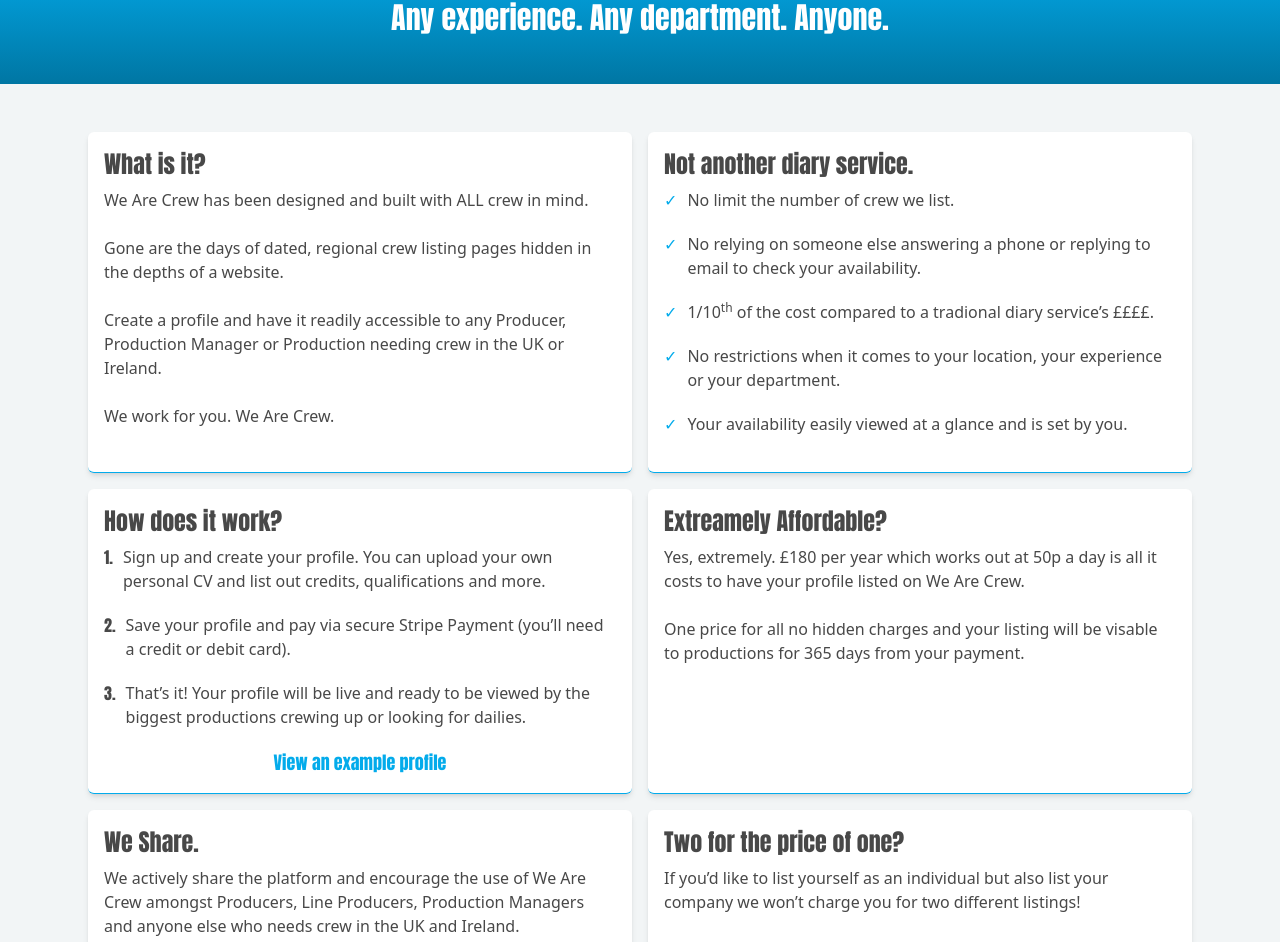
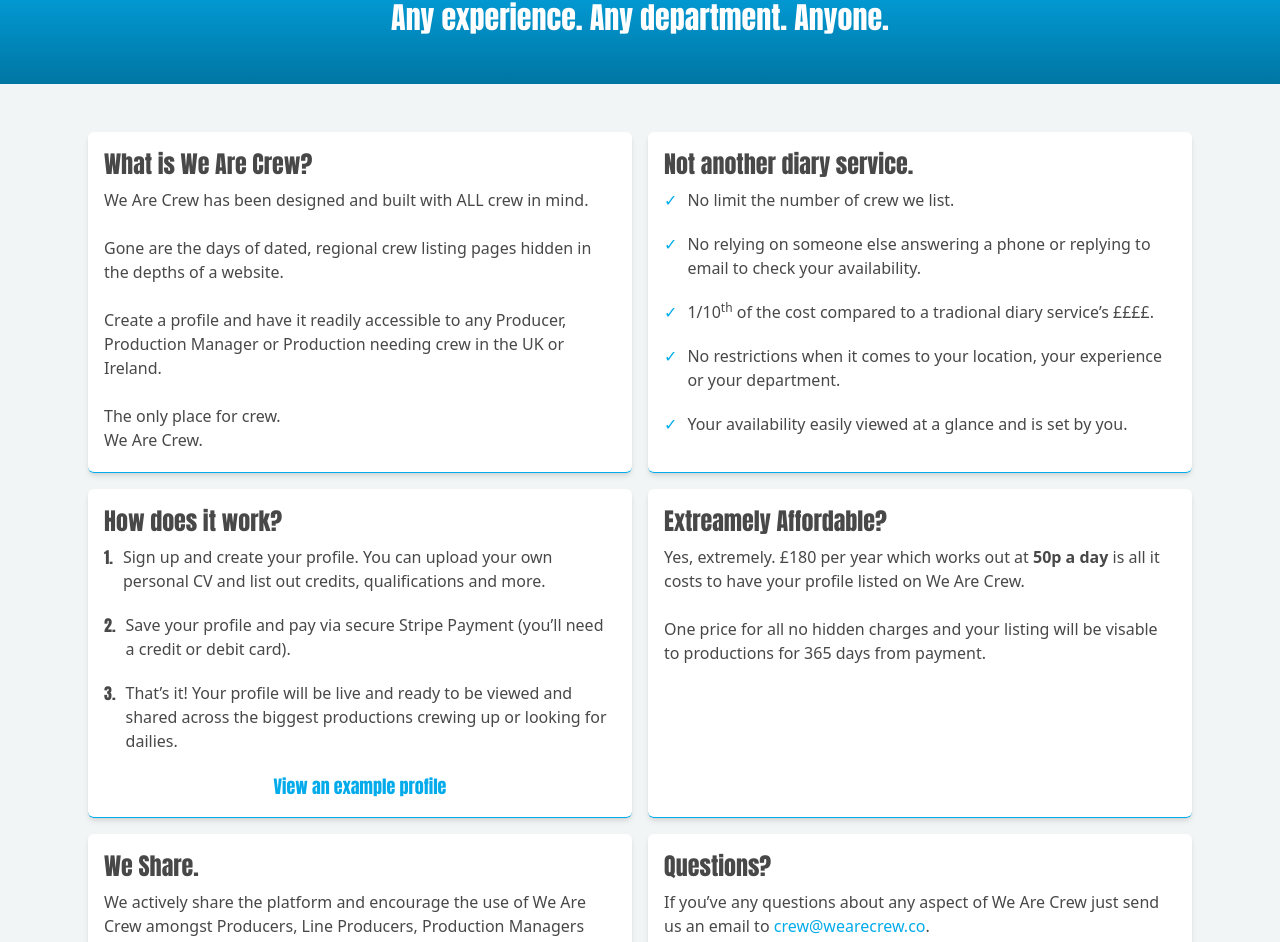
Before and after one commit to sdbxsdb/we-are-crew, a Next.js app: page /about in a window 1280 px wide. Shown: the part 144-1086 px from the top of the page. Built offline with nearby package versions, Linux system fonts and the light colour scheme; no server answers.

Commit message:
editing about page

```diff
--- a/components/FilteredDept.js
+++ b/components/FilteredDept.js
@@ -17,7 +17,7 @@ const deptList = [
   { dept: "Covid", imgUrl: "../../../images/icons/covid.png" },
   { dept: "Directors", imgUrl: "../../../images/icons/directors.png" },
   { dept: "Dialogue", imgUrl: "../../../images/icons/dialogue.png" },
-  { dept: "D.I.T", imgUrl: "../../../images/icons/dit.png" },
+  { dept: "D I T", imgUrl: "../../../images/icons/dit.png" },
   { dept: "Drone", imgUrl: "../../../images/icons/drone.png" },
   { dept: "Editoral & Post", imgUrl: "../../../images/icons/editorial.png" },
   { dept: "Electrical", imgUrl: "../../../images/icons/electrical.png" },
--- a/pages/about.js
+++ b/pages/about.js
@@ -13,7 +13,7 @@ const about = () => {
         <div className="flex flex-col items-center justify-center max-w-[1200px]">
           <div className="px-4 md:px-12 flex flex-col md:flex-row gap-x-4 gap-y-4 mb-4">
             <div className="w-full md:w-1/2 shadow-md rounded-md p-4 border-b border-wearecrewBlue bg-white">
-              <h1 className="text-2xl mb-2">What is it?</h1>
+              <h1 className="text-2xl mb-2">What is We Are Crew?</h1>
               <p>
                 We Are Crew has been designed and built with ALL crew in mind.
                 <br />
@@ -26,7 +26,9 @@ const about = () => {
                 crew in the UK or Ireland.
                 <br />
                 <br />
-                We work for you. We Are Crew.
+                The only place for crew.
+                <br/>
+                We Are Crew.
               </p>
             </div>
             <div className="w-full md:w-1/2 aboutPageListTicks shadow-md rounded-md p-4 border-b border-wearecrewBlue bg-white">
@@ -80,8 +82,7 @@ const about = () => {
                 <li>
                   <h1>3.</h1>
                   <span>
-                    That’s it! Your profile will be live and ready to be viewed by
-                    the biggest productions crewing up or looking for dailies.
+                    That’s it! Your profile will be live and ready to be viewed and shared across the biggest productions crewing up or looking for dailies.
                   </span>
                 </li>
                 <ShowDemoModal/>
@@ -90,12 +91,12 @@ const about = () => {
             <div className="w-full md:w-1/2 shadow-md rounded-md p-4 border-b border-wearecrewBlue bg-white">
               <h1 className="text-2xl mb-2">Extreamely Affordable?</h1>
               <p>
-                Yes, extremely. £180 per year which works out at 50p a day is all it
+                Yes, extremely. £180 per year which works out at <strong>50p a day</strong> is all it
                 costs to have your profile listed on We Are Crew.
                 <br />
                 <br />
                 One price for all no hidden charges and your listing will be visable
-                to productions for 365 days from your payment.
+                to productions for 365 days from payment.
               </p>
             </div>
           </div>
@@ -109,10 +110,10 @@ const about = () => {
             </div>
             <div className="w-full md:w-1/2 shadow-md rounded-md p-4 border-b border-wearecrewBlue bg-white">
               <h1 className="text-2xl mb-2">
-                Two for the price of one?
+                Questions?
               </h1>
               <p>
-                If you’d like to list yourself as an individual but also list your company we won’t charge you for two different listings!  <br/><br/> Just send us an email to <a href="mailto:crew@wearecrew.com" className="text-wearecrewBlue">crew@wearecrew.com</a> and we’ll guide you in the process.
+                If you’ve any questions about any aspect of We Are Crew just send us an email to <a href="mailto:crew@wearecrew.com" className="text-wearecrewBlue">crew@wearecrew.co</a>.
               </p>
             </div>
           </div>
@@ -127,7 +128,10 @@ const about = () => {
                 hundreds of call sheets and sides printed, engines running all day
                 the list goes on. <br/><br/>So for every person that signs up to We Are Crew
                 we will plant a tree to help combat the Film and Television
-                industries carbon footprint!  Every little helps!
+                industries carbon footprint!
+                <br/>
+                <br/>
+                Every little helps!
               </p>
             </div>
           </div>
```
